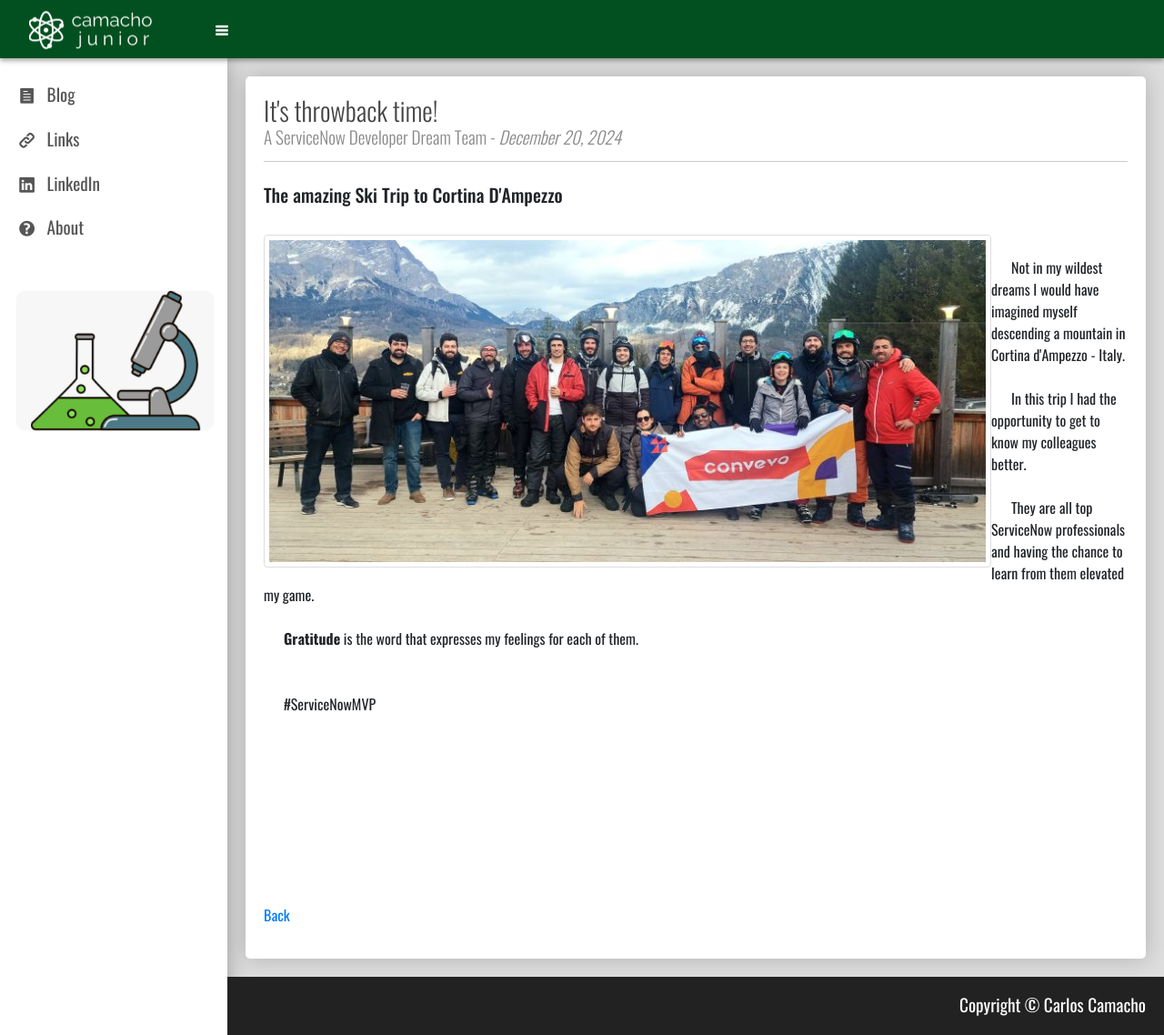
After one commit to kmxo/cj3, a PHP site: page /throwback24.php in a window 1280 px wide. The commit adds this page. Shown: the whole page at 91% size. Run offline with PHP 8.4, Linux system fonts and the light colour scheme; a stand-in replaces the project's code that opens the database connection.

Commit message:
20240420 throwback

```diff
--- /dev/null
+++ b/throwback24.php
@@ -0,0 +1,73 @@
+<?php
+require_once("header.php");
+require_once("menu.php");
+require_once("funcoes.php");
+
+?>
+
+<style>
+    .div-clark {
+        background-color: #EBEBEB;
+        border: 3px solid grey;
+        border-radius: 5px;
+        border-style: inset;
+        width: 100%;
+    }
+    .img-clark {
+        border: 1px solid #ddd;
+        border-radius: 4px;
+        padding: 5px;
+        padding-left: 5px;
+        width: 800px;
+        float: left;
+    }
+
+</style>
+
+<main class="content">
+
+        <div class="content text-content content-wrap">
+
+            <?php renderTitle("It's throwback time!", "A ServiceNow Developer Dream Team - <i>December 20, 2024</i>"); ?>
+
+
+
+
+                <p>
+
+                    <h5>The amazing Ski Trip to Cortina D'Ampezzo</h5>
+                    <br>
+                    <img class="img-clark" src="assets/image/130_convevo.jpg" height="100%" width="100%" alt="Work hard play hard" title="Work hard play hard"></a>
+
+
+                    <br>&nbsp;&nbsp;&nbsp;&nbsp;&nbsp;&nbsp;Not in my wildest dreams I would have imagined myself descending a mountain in Cortina d'Ampezzo - Italy.
+                    <br>
+                    <br>&nbsp;&nbsp;&nbsp;&nbsp;&nbsp;&nbsp;In this trip I had the opportunity to get to know my colleagues better.
+                    <br>
+                    <br>&nbsp;&nbsp;&nbsp;&nbsp;&nbsp;&nbsp;They are all top ServiceNow professionals and having the chance to learn from them elevated my game.
+                    <br>
+                    <br>&nbsp;&nbsp;&nbsp;&nbsp;&nbsp;&nbsp;<b>Gratitude</b> is the word that expresses my feelings for each of them.
+                    <br>&nbsp;&nbsp;&nbsp;&nbsp;&nbsp;&nbsp;
+                    <br>
+                    <br>&nbsp;&nbsp;&nbsp;&nbsp;&nbsp;&nbsp;#ServiceNowMVP
+                    <br>&nbsp;&nbsp;&nbsp;&nbsp;&nbsp;&nbsp;
+
+                </p>
+
+                <br>
+
+                <p>
+
+                <br><br><br>
+                <br><br><br>
+                <a href="index.php?p=5" target="_self">Back</a>
+                </p>
+
+
+
+        </div>
+
+</main>
+
+<?php
+require_once("footer.php");
```
Also changed, not shown: aboutme.php (+11 -3 lines), assets/image/130_convevo.jpg (added), assets/image/camacho.jpg (added).
